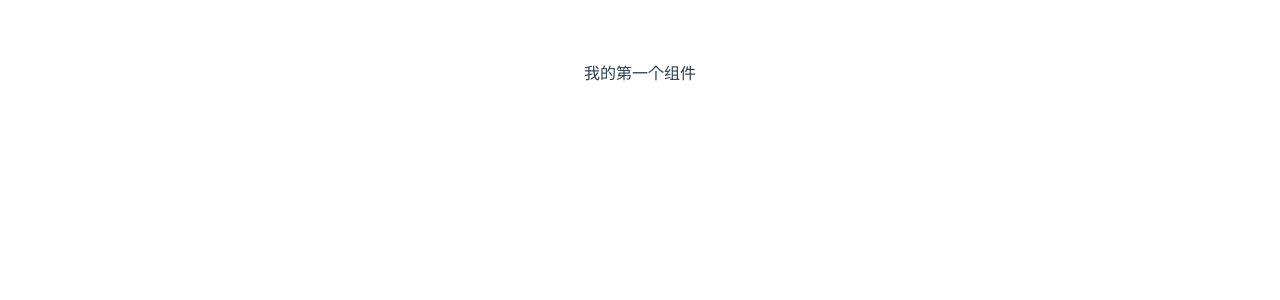
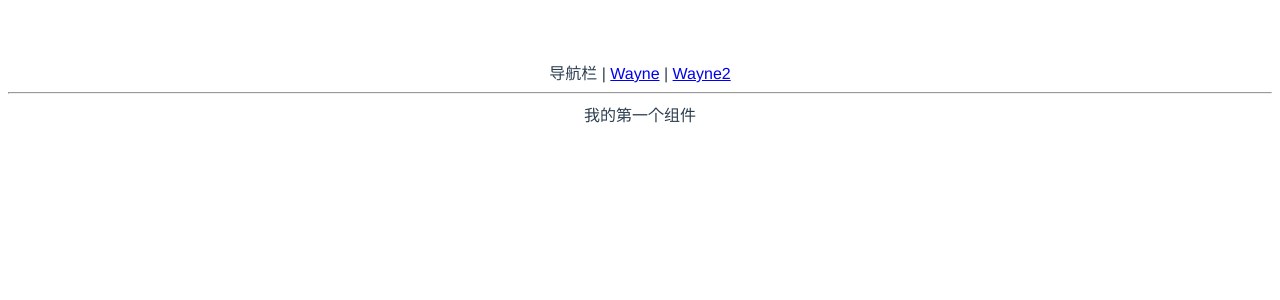
Before and after one commit to waynefu2020/sky-ui-1, a Vue app: page / in a window 1280 px wide. Shown: the top 300 px of the page. Built offline with nearby package versions, Linux system fonts and the light colour scheme.

Commit message:
初始化vue router

```diff
--- a/index.html
+++ b/index.html
@@ -8,6 +8,6 @@
 </head>
 <body>
   <div id="app"></div>
-  <script type="module" src="/src/main.js"></script>
+  <script type="module" src="/src/main.ts"></script>
 </body>
 </html>
--- a/src/App.vue
+++ b/src/App.vue
@@ -1,5 +1,10 @@
 <template>
-  <Wayne/>
+  <div>导航栏 |
+    <router-link to="/">Wayne</router-link> |
+    <router-link to="/xxx">Wayne2</router-link>
+  </div>
+  <hr>
+  <router-view/>
 </template>
 
 <script>
--- /dev/null
+++ b/src/components/Wayne2.vue
@@ -0,0 +1,3 @@
+<template>
+  <div>Wayne2</div>
+</template>
--- a/src/main.js
+++ /dev/null
@@ -1,5 +0,0 @@
-import { createApp } from 'vue'
-import App from './App.vue'
-import './index.css'
-
-createApp(App).mount('#app')
--- /dev/null
+++ b/src/main.ts
@@ -0,0 +1,19 @@
+import { createApp } from 'vue'
+import App from './App.vue'
+import './index.css'
+import {createWebHashHistory, createRouter} from "vue-router";
+import Wayne from './components/Wayne.vue';
+import Wayne2 from './components/Wayne2.vue'
+
+const history = createWebHashHistory()
+const router = createRouter({
+    history: history,
+    routes:[
+        {path:'/', component: Wayne},
+        {path:'/xxx', component: Wayne2}
+    ]
+})
+
+const app = createApp(App)
+app.use(router)
+app.mount('#app')
--- /dev/null
+++ b/src/shims-vue.d.ts
@@ -0,0 +1,5 @@
+declare module '*.vue'{
+    import {ComponentOptions} from 'vue';
+    const componentOptions: ComponentOptions
+    export default componentOptions
+}
```
Also changed, not shown: package.json (+4 -3 lines), 1 other file (tests, documents, lock files or other folders).
